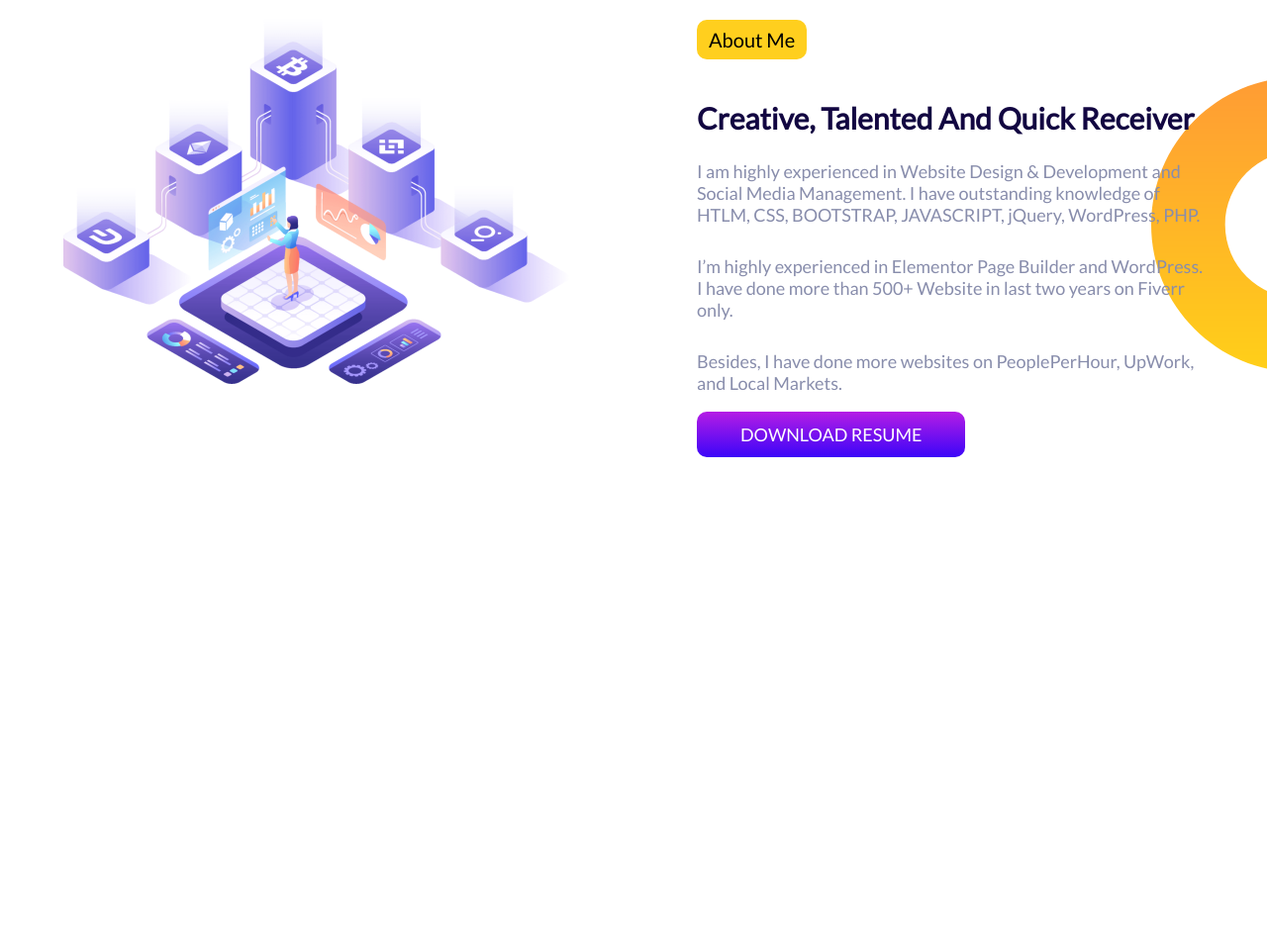
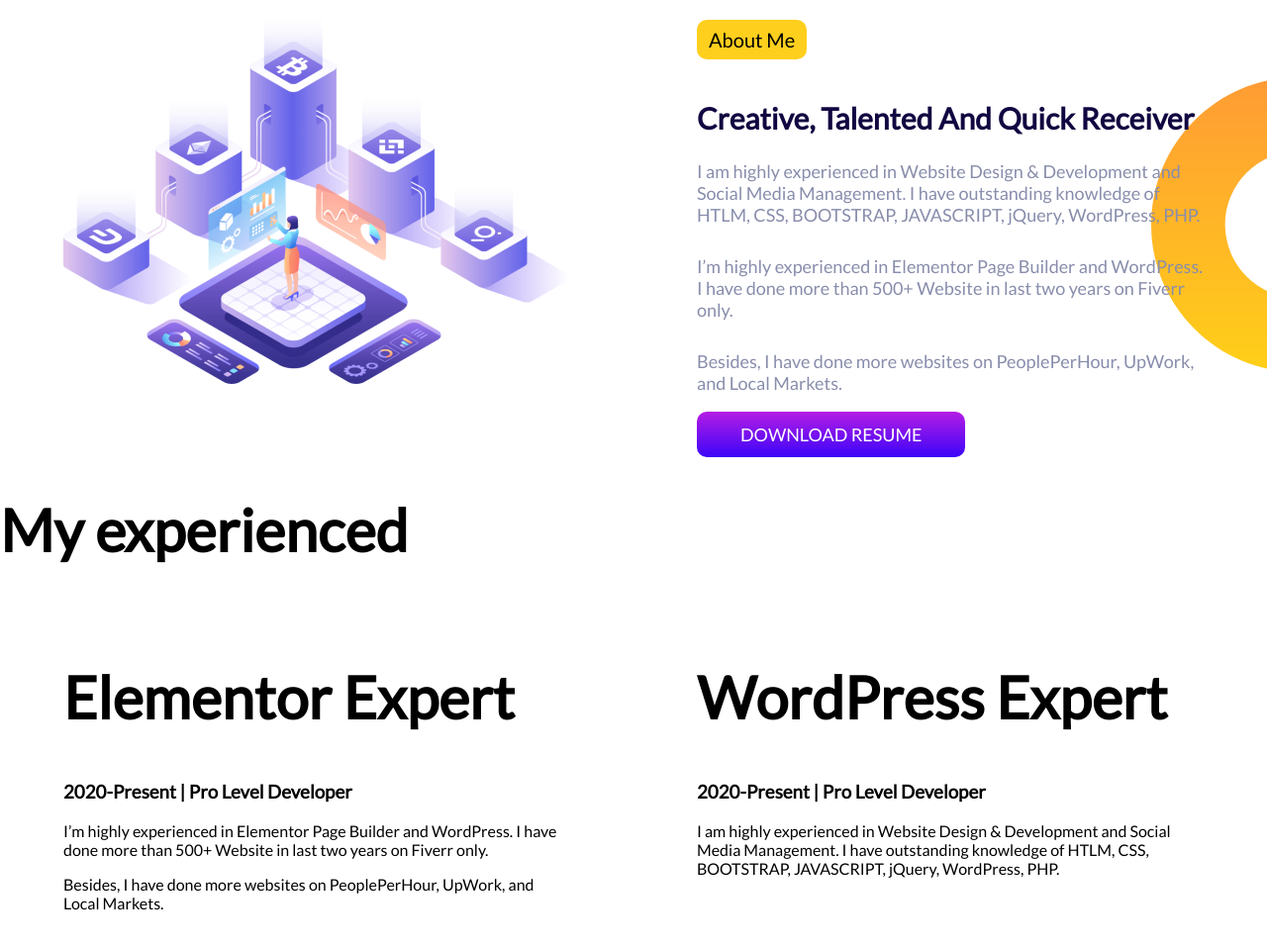
Before and after one commit to webdevhridoy/portfolio-website, a plain HTML site: page index.html in a window 1280 px wide. Shown: the part 568-1526 px from the top of the page at 99% size. Before the commit the page ends 1068 px from the top, so only its background shows below. Drawn offline with Linux system fonts and the light colour scheme.

Commit message:
third section added

```diff
--- a/index.html
+++ b/index.html
@@ -12,7 +12,7 @@
     <link rel="shortcut icon" href="favicon.ico" type="image/x-icon">
 </head>
 <body>
-    <section class="first-banner">
+    <section class="first-banner flex-container">
         <div class="half-width">
         <h1> <span  class="welcome-name">Md Rafiqul Islam</span></h1>
         <h1 class="title-color">Professional<br> WordPress Developer</h1>
@@ -23,7 +23,7 @@
             <img src="images/profile-pic.png" alt="">
         </div>
     </section>
-    <section class="about-me">
+    <section class="about-me flex-container">
         <div class="second-half-width">
             <img src="images/about-me.png" alt="">
         </div>
@@ -38,6 +38,22 @@
             <a class="hire-button" target="_blank" href="#">Download Resume</a>
         </div>
     </section>
+    <section class="third-section">
+        <h1>My experienced</h1>
+        <div class="flex-container">
+            <div class="third-half-width">
+                <h1>Elementor Expert</h1>
+                <h3>2020-Present | Pro Level Developer</h3>
+                <p>I’m highly experienced in Elementor Page Builder and WordPress. I have done more than 500+ Website in last two years on Fiverr only.</p>
+                <p>Besides, I have done more websites on PeoplePerHour, UpWork, and Local Markets.</p>
+            </div>
+            <div class="third-half-width">
+                <h1>WordPress Expert</h1>
+                <h3>2020-Present | Pro Level Developer</h3>
+                <p>I am highly experienced in Website Design & Development and Social Media Management. I have outstanding knowledge of HTLM, CSS, BOOTSTRAP, JAVASCRIPT, jQuery, WordPress, PHP.</p>
+            </div>
+        </div>
+    </section>
 
 </body>
 </html>
--- a/style.css
+++ b/style.css
@@ -17,7 +17,7 @@ h1 {
     font-weight: 400;
 }
 
-section {
+.flex-container {
     display: flex;
     margin-bottom: 50px;
 }
@@ -64,7 +64,6 @@ section {
     width: 50%;
     padding-right: 5%;
     padding-left: 5%;
-
 }
 
 .second-half-width img {
@@ -87,5 +86,10 @@ section {
     background-image: url(images/dream-bg.png);
     background-repeat: no-repeat;
     background-position: right;
+}
 
+.third-half-width {
+    width: 50%;
+    padding-right: 5%;
+    padding-left: 5%;
 }
```
